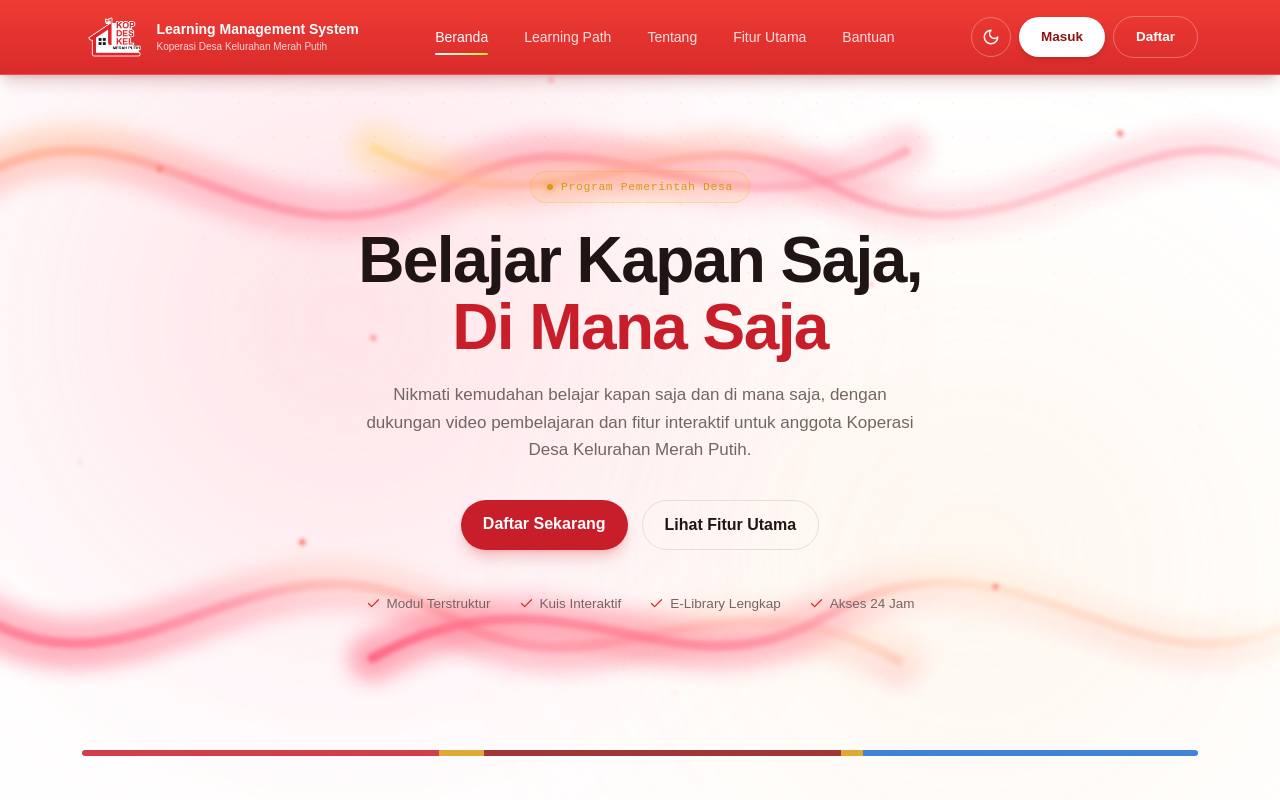
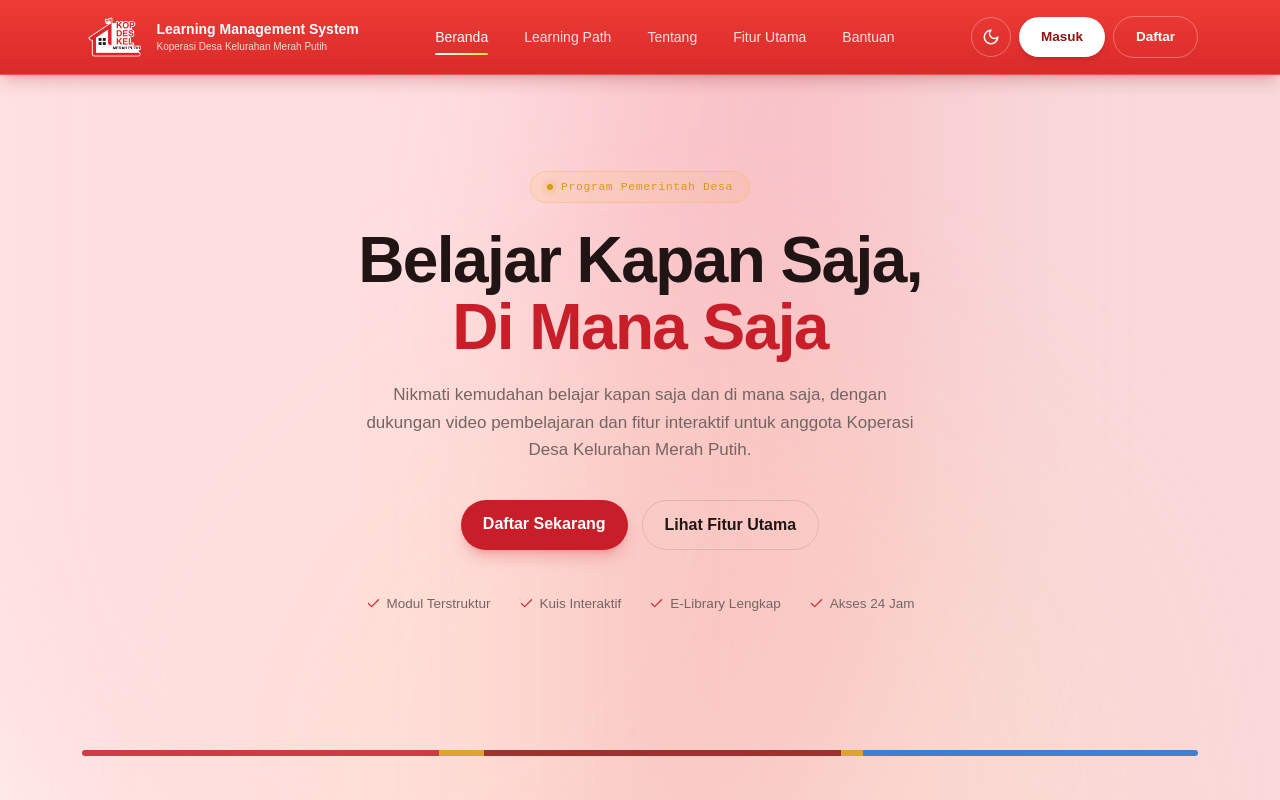
Before and after one commit to portalkdkmp-id/apn-design, a React (Vite) app in the folder lms/: page / in a window 1280 px wide. Shown: the top 800 px of the page. Built offline with nearby package versions, Linux system fonts and the light colour scheme; a web font is replaced by a local one.

Commit message:
enhancement: takeout ribbon background for landing page, backgorund goes back to previous version

```diff
--- a/lms/src/index.css
+++ b/lms/src/index.css
@@ -83,12 +83,113 @@ a {
   cursor: pointer;
 }
 
+
+
+/* ========================================
+   AURORA BACKGROUND
+   ======================================== */
+
+@keyframes aurora-float-1 {
+  0%,
+  100% {
+    transform: translate3d(-5%, 0, 0) scale(1);
+  }
+
+  50% {
+    transform: translate3d(8%, -6%, 0) scale(1.08);
+  }
+}
+
+@keyframes aurora-float-2 {
+  0%,
+  100% {
+    transform: translate3d(5%, 2%, 0) scale(1);
+  }
+
+  50% {
+    transform: translate3d(-10%, 8%, 0) scale(1.12);
+  }
+}
+
+@keyframes aurora-float-3 {
+  0%,
+  100% {
+    transform: translate3d(0, 5%, 0) scale(1);
+  }
+
+  50% {
+    transform: translate3d(6%, -8%, 0) scale(1.06);
+  }
+}
+
+.aurora-background {
+  position: absolute;
+  inset: -20%;
+  overflow: hidden;
+  pointer-events: none;
+  z-index: 0;
+}
+
+.aurora-blob {
+  position: absolute;
+  border-radius: 9999px;
+  filter: blur(90px);
+  will-change: transform;
+}
+
+.aurora-blob-1 {
+  top: 0;
+  left: 5%;
+  width: 55%;
+  height: 45%;
+
+  background: rgba(255, 190, 198, 0.45);
+
+  animation: aurora-float-1 16s ease-in-out infinite;
+}
+
+.aurora-blob-2 {
+  top: 5%;
+  right: 0;
+  width: 50%;
+  height: 50%;
+
+  background: rgba(220, 70, 90, 0.18);
+
+  animation: aurora-float-2 20s ease-in-out infinite;
+}
+
+.aurora-blob-3 {
+  top: 25%;
+  left: 25%;
+  width: 50%;
+  height: 45%;
+
+  background: rgba(255, 220, 170, 0.16);
+
+  animation: aurora-float-3 24s ease-in-out infinite;
+}
+
+/* Dark mode */
+
+.dark .aurora-blob-1 {
+  background: rgba(145, 38, 52, 0.28);
+}
+
+.dark .aurora-blob-2 {
+  background: rgba(190, 55, 75, 0.18);
+}
+
+.dark .aurora-blob-3 {
+  background: rgba(115, 25, 38, 0.20);
+}
+
 /* =====================================================
    AURORA FIELD (SVG ribbons + soft wash + sparkles)
 ===================================================== */
 
-.aurora-field {
-  position: fixed;
+/*.aurora-field {
+//  position: fixed;
   inset: 0;
   z-index: 0;
   overflow: hidden;
@@ -105,7 +206,7 @@ a {
 /* soft diffused color wash sitting behind the crisp ribbons,
    gives the overall pink/burgundy tint seen across the whole hero */
 
-.aurora-wash {
+/*.aurora-wash {
   position: absolute;
   border-radius: 9999px;
   filter: blur(90px);
@@ -161,7 +262,7 @@ a {
    ribbon still reads as flowing motion because the path itself
    is an elongated curve */
 
-.aurora-ribbon {
+/*.aurora-ribbon {
   transform-box: fill-box;
   transform-origin: center;
   will-change: transform, opacity;
@@ -237,7 +338,7 @@ a {
 
 /* sparkles */
 
-.aurora-star {
+/*.aurora-star {
   animation: aurora-star-twinkle 3.5s ease-in-out infinite;
 }
 
@@ -307,10 +408,16 @@ a {
    ACCESSIBILITY
 ===================================================== */
 
-@media (prefers-reduced-motion: reduce) {
+/*@media (prefers-reduced-motion: reduce) {
   .aurora-wash,
   .aurora-ribbon,
   .aurora-star {
     animation: none;
   }
+}*/
+
+@media (prefers-reduced-motion: reduce) {
+  .aurora-blob {
+    animation: none;
+  }
 }
--- a/lms/src/pages/Home/HomePage.jsx
+++ b/lms/src/pages/Home/HomePage.jsx
@@ -4,14 +4,18 @@ import { FeatureCard } from '../../components/landing/FeatureCard'
 import { Stats } from '../../components/landing/Stats'
 import { SectionBadge } from '../../components/landing/SectionBadge'
 import { features } from '../../data/content'
-import { AuroraBackground } from '../../components/landing/AuroraBackground'
+//import { AuroraBackground } from '../../components/landing/AuroraBackground'//
 import logo from '../../assets/logokdkmp.png'
 
 export function HomePage({ dark, onToggleTheme }) {
   return (
-    <div className={`min-h-screen transition-colors duration-500 ${dark ? 'bg-[#100b0c] text-[#f7f2ee]' : 'bg-white text-[#201415]'}`}>
-      <AuroraBackground />
-      <div className="pointer-events-none fixed inset-0 z-0 opacity-60 dark:opacity-40" style={{ backgroundImage: `radial-gradient(circle at 1px 1px, ${dark ? 'rgba(247,242,238,0.045)' : 'rgba(32,20,21,0.05)'} 1px, transparent 1px)`, backgroundSize: '34px 34px', maskImage: 'radial-gradient(ellipse 80% 60% at 50% 20%, black 30%, transparent 75%)' }} />
+    //<div className={`min-h-screen transition-colors duration-500 ${dark ? 'bg-[#100b0c] text-[#f7f2ee]' : 'bg-white text-[#201415]'}`}>//
+    <div className="relative min-h-screen overflow-hidden bg-[#fffaf7] text-[#201415] dark:bg-[#120c0d] dark:text-[#f7f2ee]">
+      <div className="aurora-background" aria-hidden="true">
+        <div className="aurora-blob aurora-blob-1" />
+        <div className="aurora-blob aurora-blob-2" />
+        <div className="aurora-blob aurora-blob-3" />
+      </div>
 
       <Header dark={dark} onToggleTheme={onToggleTheme} />
 
```
